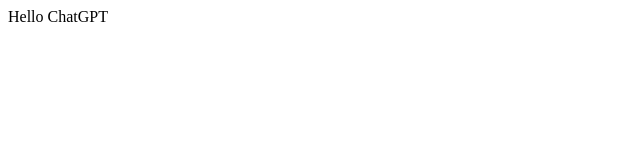
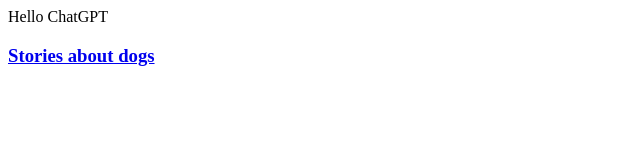
Before and after one commit to nhhoangctu/english-chatgpt, a plain HTML site: page index.html in a window 1280 px wide. Shown: the whole page, without its empty margins (0-640 px from the left). Drawn offline with Linux system fonts and the light colour scheme.

Commit message:
Link to stories

```diff
--- a/index.html
+++ b/index.html
@@ -1 +1,3 @@
 Hello ChatGPT
+
+<h3><a href="stories-about-dogs.html">Stories about dogs</a></h3>
```
